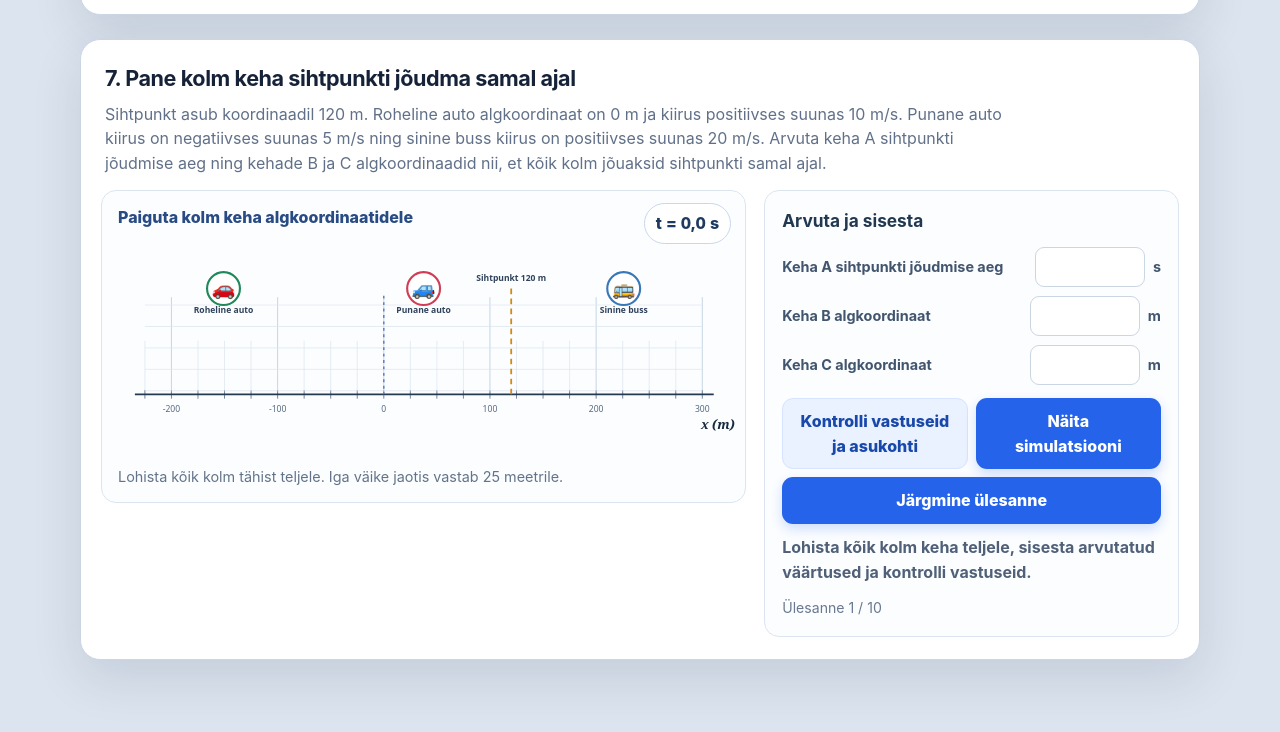
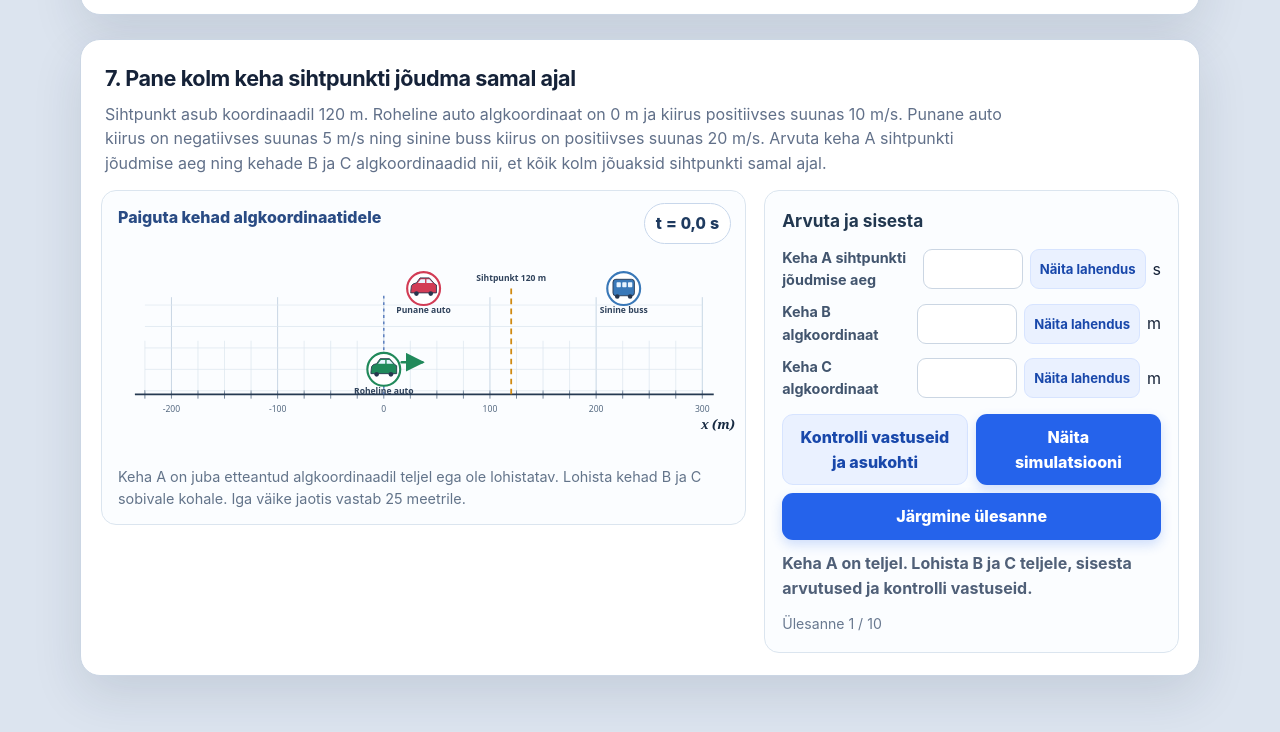
Before and after one commit to Siilik65/uhtlane-sirgliikumine-site, a plain HTML site: page index.html in a window 1280 px wide. Shown: the part 6587-7319 px from the top of the page. Drawn offline with Linux system fonts and the light colour scheme.

Commit message:
Correct vehicle colors and add answer solutions

```diff
--- a/index.html
+++ b/index.html
@@ -407,6 +407,7 @@
     .triple-target { stroke: #d18a12; stroke-width: 2.5; stroke-dasharray: 8 6; }
     .triple-token { cursor: grab; touch-action: none; }
     .triple-token:active { cursor: grabbing; }
+    .triple-fixed { cursor: default; }
     .triple-token:focus-visible circle { stroke-width: 4; }
     .triple-emoji { font: 27px "Apple Color Emoji", "Segoe UI Emoji", sans-serif; text-anchor: middle; dominant-baseline: central; }
     .triple-label { fill: #30435c; font: 750 12px ui-sans-serif, system-ui, sans-serif; text-anchor: middle; }
@@ -415,10 +416,13 @@
     .triple-note { margin: 0; padding: 0 16px 14px; color: #63748a; font-size: .9rem; }
     .triple-work-card { padding: 17px; }
     .triple-work-card h3 { margin: 0 0 12px; color: #223850; font-size: 1.08rem; }
-    .triple-fields { display: grid; gap: 9px; }
-    .triple-fields label { display: grid; grid-template-columns: minmax(0, 1fr) 110px auto; align-items: center; gap: 8px; color: #42556e; font-size: .9rem; font-weight: 750; }
-    .triple-fields input { width: 100%; min-width: 0; height: 40px; padding: 7px 9px; border: 1px solid #cbd6e3; border-radius: 9px; font: inherit; }
-    .triple-fields input:focus { border-color: var(--blue); outline: 3px solid rgba(37,99,235,.13); }
+    .triple-fields { display: grid; gap: 10px; }
+    .triple-field { display: grid; grid-template-columns: minmax(0,1fr) 100px auto auto; align-items: center; gap: 7px; }
+    .triple-field label { color: #42556e; font-size: .9rem; font-weight: 750; }
+    .triple-field input { width: 100%; min-width: 0; height: 40px; padding: 7px 9px; border: 1px solid #cbd6e3; border-radius: 9px; font: inherit; }
+    .triple-field input:focus { border-color: var(--blue); outline: 3px solid rgba(37,99,235,.13); }
+    .triple-field button { min-height: 40px; padding: 6px 9px; border: 1px solid #d7e4ff; border-radius: 9px; background: #eaf1ff; color: #1948ab; cursor: pointer; font: inherit; font-size: .82rem; font-weight: 750; white-space: nowrap; }
+    .triple-field button:hover { background: #dce8ff; }
     .triple-actions { display: flex; flex-wrap: wrap; gap: 8px; margin-top: 13px; }
     .triple-actions .btn { flex: 1 1 130px; }
     .triple-feedback { min-height: 40px; margin: 11px 0 0; color: #506078; font-weight: 750; }
@@ -445,6 +449,9 @@
       .triple-layout { grid-template-columns: 1fr; }
     }
     @media (max-width: 560px) {
+      .triple-field { grid-template-columns: minmax(70px,1fr) auto auto; }
+      .triple-field label { grid-column: 1 / -1; }
+      .triple-field input { grid-column: 1; }
       .page { width: min(100% - 20px, 1120px); padding-top: 27px; }
       .solution-steps { grid-template-columns: 1fr; }
       .reference { padding: 18px 16px; }
@@ -802,19 +809,19 @@
       </header>
       <div class="triple-layout">
         <div class="triple-chart-card">
-          <div class="triple-chart-title">Paiguta kolm keha algkoordinaatidele</div>
+          <div class="triple-chart-title">Paiguta kehad algkoordinaatidele</div>
           <div class="triple-timer" id="triple-timer">t = 0,0 s</div>
           <div class="triple-canvas-wrap">
             <svg class="triple-canvas" id="triple-canvas" viewBox="0 0 900 330" role="group" aria-label="Lohista kolm keha horisontaalsele koordinaatteljele."></svg>
           </div>
-          <p class="triple-note">Lohista kõik kolm tähist teljele. Iga väike jaotis vastab 25 meetrile.</p>
+          <p class="triple-note">Keha A on juba etteantud algkoordinaadil teljel ega ole lohistatav. Lohista kehad B ja C sobivale kohale. Iga väike jaotis vastab 25 meetrile.</p>
         </div>
         <div class="triple-work-card">
           <h3>Arvuta ja sisesta</h3>
           <div class="triple-fields">
-            <label for="triple-time">Keha A sihtpunkti jõudmise aeg<input id="triple-time" type="text" inputmode="decimal" autocomplete="off"><span>s</span></label>
-            <label for="triple-b-start">Keha B algkoordinaat<input id="triple-b-start" type="text" inputmode="decimal" autocomplete="off"><span>m</span></label>
-            <label for="triple-c-start">Keha C algkoordinaat<input id="triple-c-start" type="text" inputmode="decimal" autocomplete="off"><span>m</span></label>
+            <div class="triple-field"><label for="triple-time">Keha A sihtpunkti jõudmise aeg</label><input id="triple-time" type="text" inputmode="decimal" autocomplete="off"><button type="button" data-show-solution="time" aria-expanded="false">Näita lahendus</button><span>s</span></div>
+            <div class="triple-field"><label for="triple-b-start">Keha B algkoordinaat</label><input id="triple-b-start" type="text" inputmode="decimal" autocomplete="off"><button type="button" data-show-solution="b" aria-expanded="false">Näita lahendus</button><span>m</span></div>
+            <div class="triple-field"><label for="triple-c-start">Keha C algkoordinaat</label><input id="triple-c-start" type="text" inputmode="decimal" autocomplete="off"><button type="button" data-show-solution="c" aria-expanded="false">Näita lahendus</button><span>m</span></div>
           </div>
           <div class="triple-actions">
             <button class="btn btn-check" id="triple-check" type="button">Kontrolli vastuseid ja asukohti</button>
@@ -2050,10 +2057,25 @@
       function coord(x){return x<0?'−'+Math.abs(x):String(x);}
       function el(tag,attrs,text){const e=document.createElementNS(NS,tag);Object.entries(attrs||{}).forEach(([k,v])=>e.setAttribute(k,v));if(text)e.textContent=text;return e;}
       function linear(m){const a=m.x===0?'':coord(m.x)+' ';return a+(m.v<0?'− ':'+ ')+Math.abs(m.v)+'t';}
+      function drawVehicleIcon(parent,x,y,color,kind){
+        const icon=el('g',{transform:'translate('+x+' '+y+')'});
+        if(kind==='bus'){
+          icon.append(el('rect',{x:-15,y:-13,width:30,height:23,rx:4,fill:color,stroke:'#26364e','stroke-width':1.2}));
+          [-10,-2,6].forEach(dx=>icon.append(el('rect',{x:dx,y:-9,width:6,height:7,rx:1,fill:'#e8f4ff'})));
+          icon.append(el('circle',{cx:-9,cy:11,r:3.2,fill:'#26364e'}),el('circle',{cx:9,cy:11,r:3.2,fill:'#26364e'}));
+        }else{
+          icon.append(el('path',{d:'M-18 4 L-17 -4 Q-16 -7 -10 -8 L-5 -15 L8 -15 L15 -7 L18 -5 L18 6 L-18 6 Z',fill:color,stroke:'#26364e','stroke-width':1.2,'stroke-linejoin':'round'}));
+          icon.append(el('path',{d:'M-8 -8 L-4 -13 L2 -13 L2 -8 Z M4 -13 L8 -13 L13 -8 L4 -8 Z',fill:'#e8f4ff'}));
+          icon.append(el('circle',{cx:-10,cy:7,r:3.2,fill:'#26364e'}),el('circle',{cx:10,cy:7,r:3.2,fill:'#26364e'}));
+        }
+        parent.append(icon);
+      }
       function drawCar(m,x,y,id){
         const g=id?el('g',{'data-drag-id':id,tabindex:'0',role:'button','aria-label':'Lohista '+m.name+' algkoordinaadile',class:'meeting-token'}):el('g');
         g.append(el('circle',{cx:x,cy:y,r:24,fill:'#fff',stroke:m.color,'stroke-width':3}));
-        g.append(el('text',{x:x,y:y,class:'meeting-body-emoji'},m.emoji));
+        if(['🚗','🚙','🚘','🚕','🚚'].includes(m.emoji))drawVehicleIcon(g,x,y,m.color,'car');
+        else if(m.emoji==='🚌')drawVehicleIcon(g,x,y,m.color,'bus');
+        else g.append(el('text',{x:x,y:y,class:'meeting-body-emoji'},m.emoji));
         g.append(el('text',{x:x,y:y+32,class:'meeting-body-label'},m.name));svg.append(g);
       }
       function arrow(m,x,y){
@@ -2198,7 +2220,7 @@
         {target:-50,a:100,va:-10,vb:15,vc:-5},
         {target:100,a:0,va:5,vb:-10,vc:20}
       ];
-      let n=0, placed={a:null,b:null,c:null}, drag=null, pointer=null, ready=false, running=false, finished=false, t=0, started=null, raf=null;
+      let n=0, placed={a:0,b:null,c:null}, drag=null, pointer=null, ready=false, running=false, finished=false, t=0, started=null, raf=null;
       const axisY=230,L=60,R=840;
       const task=()=>tasks[n], time=()=>Math.abs((task().target-task().a)/task().va);
       const startCoords=()=>({a:task().a,b:task().target-task().vb*time(),c:task().target-task().vc*time()});
@@ -2209,6 +2231,19 @@
       const fmt=(v,d=2)=>Number(v.toFixed(d)).toString().replace('.',',');
       const signed=v=>(v<0?'−':'')+Math.abs(v);
       function el(tag,attrs={},text=''){const e=document.createElementNS(NS,tag);Object.entries(attrs).forEach(([k,v])=>e.setAttribute(k,v));if(text)e.textContent=text;return e;}
+      function drawVehicleIcon(parent,x,y,color,kind){
+        const icon=el('g',{transform:'translate('+x+' '+y+')'});
+        if(kind==='bus'){
+          icon.append(el('rect',{x:-15,y:-13,width:30,height:23,rx:4,fill:color,stroke:'#26364e','stroke-width':1.2}));
+          [-10,-2,6].forEach(dx=>icon.append(el('rect',{x:dx,y:-9,width:6,height:7,rx:1,fill:'#e8f4ff'})));
+          icon.append(el('circle',{cx:-9,cy:11,r:3.2,fill:'#26364e'}),el('circle',{cx:9,cy:11,r:3.2,fill:'#26364e'}));
+        }else{
+          icon.append(el('path',{d:'M-18 4 L-17 -4 Q-16 -7 -10 -8 L-5 -15 L8 -15 L15 -7 L18 -5 L18 6 L-18 6 Z',fill:color,stroke:'#26364e','stroke-width':1.2,'stroke-linejoin':'round'}));
+          icon.append(el('path',{d:'M-8 -8 L-4 -13 L2 -13 L2 -8 Z M4 -13 L8 -13 L13 -8 L4 -8 Z',fill:'#e8f4ff'}));
+          icon.append(el('circle',{cx:-10,cy:7,r:3.2,fill:'#26364e'}),el('circle',{cx:10,cy:7,r:3.2,fill:'#26364e'}));
+        }
+        parent.append(icon);
+      }
       function promptText(){const q=task();prompt.textContent='Sihtpunkt asub koordinaadil '+signed(q.target)+' m. '+bodies[0].name+' algkoordinaat on '+signed(q.a)+' m ja kiirus '+(q.va>0?'positiivses':'negatiivses')+' suunas '+Math.abs(q.va)+' m/s. '+bodies[1].name+' kiirus on '+(q.vb>0?'positiivses':'negatiivses')+' suunas '+Math.abs(q.vb)+' m/s ning '+bodies[2].name.toLowerCase()+' kiirus on '+(q.vc>0?'positiivses':'negatiivses')+' suunas '+Math.abs(q.vc)+' m/s. Arvuta keha A sihtpunkti jõudmise aeg ning kehade B ja C algkoordinaadid nii, et kõik kolm jõuaksid sihtpunkti samal ajal.';count.textContent='Ülesanne '+(n+1)+' / '+tasks.length;}
       function draw(){
         svg.replaceChildren(el('defs'));const d=domain(), major=100;
@@ -2218,18 +2253,20 @@
         if(d.lo<=0&&d.hi>=0)svg.append(el('line',{x1:px(0),y1:92,x2:px(0),y2:axisY,class:'triple-zero'}));
         const targetX=px(task().target);svg.append(el('line',{x1:targetX,y1:82,x2:targetX,y2:axisY,class:'triple-target'}),el('text',{x:targetX,y:72,class:'triple-label'},'Sihtpunkt '+signed(task().target)+' m'));
         if(running||finished){const starts=startCoords();bodies.forEach(b=>svg.append(el('line',{x1:px(starts[b.id]),y1:axisY-24,x2:px(task().target),y2:axisY-24,stroke:b.color,class:'triple-path'})));}
-        bodies.forEach((b,i)=>{let x=placed[b.id];if(running)x=startCoords()[b.id]+speeds()[b.id]*t;else if(finished)x=task().target;if(drag===b.id&&pointer)x=fromPx(pointer.x);const y=x===null?82:axisY-35;const group=el('g',{'data-body':b.id,tabindex:'0',role:'button','aria-label':'Lohista '+b.name+' koordinaatteljele',class:'triple-token'});group.append(el('circle',{cx:x===null?170+i*280:px(x),cy:y,r:23,fill:'#fff',stroke:b.color,'stroke-width':3}));group.append(el('text',{x:x===null?170+i*280:px(x),y,class:'triple-emoji'},b.emoji));group.append(el('text',{x:x===null?170+i*280:px(x),y:y+34,class:'triple-label'},b.name));if(x!==null){const direction=speeds()[b.id]>0?1:-1,markerId='triple-arrow-'+b.id,marker=el('marker',{id:markerId,markerWidth:8,markerHeight:8,refX:7,refY:4,orient:'auto'});marker.append(el('path',{d:'M0 0 L8 4 L0 8 Z',fill:b.color}));svg.querySelector('defs').append(marker);group.append(el('line',{x1:px(x)+direction*25,y1:y-10,x2:px(x)+direction*54,y2:y-10,stroke:b.color,class:'triple-arrow','marker-end':'url(#'+markerId+')'}));}svg.append(group);});
+        bodies.forEach((b,i)=>{let x=placed[b.id];if(running)x=startCoords()[b.id]+speeds()[b.id]*t;else if(finished)x=task().target;if(drag===b.id&&pointer)x=fromPx(pointer.x);const y=x===null?82:axisY-35,center=x===null?170+i*280:px(x);const attrs=b.id==='a'?{class:'triple-token triple-fixed'}:{'data-body':b.id,tabindex:'0',role:'button','aria-label':'Lohista '+b.name+' koordinaatteljele',class:'triple-token'};const group=el('g',attrs);group.append(el('circle',{cx:center,cy:y,r:23,fill:'#fff',stroke:b.color,'stroke-width':3}));if(b.emoji==='🚗'||b.emoji==='🚙')drawVehicleIcon(group,center,y,b.color,'car');else drawVehicleIcon(group,center,y,b.color,'bus');group.append(el('text',{x:center,y:y+34,class:'triple-label'},b.name));if(x!==null){const direction=speeds()[b.id]>0?1:-1,markerId='triple-arrow-'+b.id,marker=el('marker',{id:markerId,markerWidth:8,markerHeight:8,refX:7,refY:4,orient:'auto'});marker.append(el('path',{d:'M0 0 L8 4 L0 8 Z',fill:b.color}));svg.querySelector('defs').append(marker);group.append(el('line',{x1:center+direction*25,y1:y-10,x2:center+direction*54,y2:y-10,stroke:b.color,class:'triple-arrow','marker-end':'url(#'+markerId+')'}));}svg.append(group);});
       }
       function message(text,kind=''){feedback.textContent=text;feedback.className='triple-feedback'+(kind?' '+kind:'');}
-      function clear(){if(raf!==null)cancelAnimationFrame(raf);raf=null;placed={a:null,b:null,c:null};drag=null;pointer=null;ready=false;running=false;finished=false;t=0;started=null;timeInput.value='';bInput.value='';cInput.value='';simulateButton.disabled=true;timer.textContent='t = 0,0 s';solution.hidden=true;solution.replaceChildren();message('Lohista kõik kolm keha teljele, sisesta arvutatud väärtused ja kontrolli vastuseid.');promptText();draw();}
+      function clear(){if(raf!==null)cancelAnimationFrame(raf);raf=null;placed={a:task().a,b:null,c:null};drag=null;pointer=null;ready=false;running=false;finished=false;t=0;started=null;timeInput.value='';bInput.value='';cInput.value='';simulateButton.disabled=true;timer.textContent='t = 0,0 s';solution.hidden=true;solution.replaceChildren();document.querySelectorAll('[data-show-solution]').forEach(button=>button.setAttribute('aria-expanded','false'));message('Keha A on teljel. Lohista B ja C teljele, sisesta arvutused ja kontrolli vastuseid.');promptText();draw();}
       function numeric(input){return parseFloat(input.value.trim().replace(',','.'));}
-      function check(){const q=task(),coords=startCoords(),a=numeric(timeInput),b=numeric(bInput),c=numeric(cInput);const missing=bodies.filter(body=>placed[body.id]===null);if(missing.length)return message('Lohista teljele kõik kolm keha.','retry');const badPosition=bodies.find(body=>Math.abs(placed[body.id]-coords[body.id])>1);const correctInputs=Number.isFinite(a)&&Number.isFinite(b)&&Number.isFinite(c)&&Math.abs(a-time())<.06&&Math.abs(b-coords.b)<.6&&Math.abs(c-coords.c)<.6;const correctPositions=!badPosition;if(correctInputs&&correctPositions){ready=true;simulateButton.disabled=false;message('Õige! Kõik kolm keha jõuavad sihtpunkti '+fmt(time())+' s pärast. Käivita simulatsioon.','success');solution.hidden=true;return;}showSolution();if(!correctInputs)message('Vastustes on viga. Vaata lahenduskäiku ja proovi uuesti.','retry');else message(badPosition.name+' algkoordinaat ei ole õige. Kontrolli telje jaotisi.','retry');}
-      function showSolution(){const q=task(),coords=startCoords(),tt=time();solution.replaceChildren();const h=document.createElement('h3');h.textContent='Lahendus';solution.append(h);const add=text=>{const p=document.createElement('p');p.textContent=text;solution.append(p);};add(bodies[0].name+': '+signed(q.target)+' = '+signed(q.a)+' '+(q.va<0?'−':'+')+' '+Math.abs(q.va)+'t');add('t = ('+signed(q.target)+' − ('+signed(q.a)+')) / '+q.va+' = '+fmt(tt)+' s');add(bodies[1].name+': x₀ = '+signed(q.target)+' − ('+q.vb+' · '+fmt(tt)+') = '+signed(coords.b)+' m');add(bodies[2].name+': x₀ = '+signed(q.target)+' − ('+q.vc+' · '+fmt(tt)+') = '+signed(coords.c)+' m');solution.hidden=false;}
+      function check(){const q=task(),coords=startCoords(),a=numeric(timeInput),b=numeric(bInput),c=numeric(cInput);const missing=bodies.filter(body=>body.id!=='a'&&placed[body.id]===null);if(missing.length)return message('Lohista teljele kõik kolm keha.','retry');const badPosition=bodies.find(body=>Math.abs(placed[body.id]-coords[body.id])>1);const correctInputs=Number.isFinite(a)&&Number.isFinite(b)&&Number.isFinite(c)&&Math.abs(a-time())<.06&&Math.abs(b-coords.b)<.6&&Math.abs(c-coords.c)<.6;const correctPositions=!badPosition;if(correctInputs&&correctPositions){ready=true;simulateButton.disabled=false;message('Õige! Kõik kolm keha jõuavad sihtpunkti '+fmt(time())+' s pärast. Käivita simulatsioon.','success');solution.hidden=true;return;}showSolution();if(!correctInputs)message('Vastustes on viga. Vaata lahenduskäiku ja proovi uuesti.','retry');else message(badPosition.name+' algkoordinaat ei ole õige. Kontrolli telje jaotisi.','retry');}
+      function solutionText(key){const q=task(),coords=startCoords(),tt=time();if(key==='time')return [bodies[0].name+': '+signed(q.target)+' = '+signed(q.a)+' '+(q.va<0?'−':'+')+' '+Math.abs(q.va)+'t','t = ('+signed(q.target)+' − ('+signed(q.a)+')) / '+q.va+' = '+fmt(tt)+' s'].join(' · ');const id=key==='b'?'b':'c',body=id==='b'?bodies[1]:bodies[2],speed=id==='b'?q.vb:q.vc;return body.name+': x₀ = '+signed(q.target)+' − ('+speed+' · '+fmt(tt)+') = '+signed(coords[id])+' m';}
+      function toggleSolution(key,button){const existing=solution.querySelector('[data-step="'+key+'"]');if(existing){existing.remove();button.setAttribute('aria-expanded','false');if(!solution.querySelector('[data-step]'))solution.hidden=true;return;}let h=solution.querySelector('h3');if(!h){h=document.createElement('h3');h.textContent='Lahendused';solution.append(h);}const p=document.createElement('p');p.setAttribute('data-step',key);p.textContent=solutionText(key);solution.append(p);solution.hidden=false;button.setAttribute('aria-expanded','true');}
       function pointFrom(e){const p=svg.createSVGPoint();p.x=e.clientX;p.y=e.clientY;return p.matrixTransform(svg.getScreenCTM().inverse());}
-      svg.addEventListener('pointerdown',e=>{const target=e.target.closest('[data-body]');if(!target||running)return;drag=target.getAttribute('data-body');pointer=pointFrom(e);svg.setPointerCapture(e.pointerId);draw();});
+      svg.addEventListener('pointerdown',e=>{const target=e.target.closest('[data-body]');if(!target||running||target.getAttribute('data-body')==='a')return;drag=target.getAttribute('data-body');pointer=pointFrom(e);svg.setPointerCapture(e.pointerId);draw();});
       svg.addEventListener('pointermove',e=>{if(drag){pointer=pointFrom(e);draw();}});
       svg.addEventListener('pointerup',e=>{if(!drag)return;const p=pointFrom(e),id=drag;if(p.y>120&&p.y<270)placed[id]=fromPx(p.x);drag=null;pointer=null;draw();});
       svg.addEventListener('pointercancel',()=>{drag=null;pointer=null;draw();});
+      document.querySelectorAll('[data-show-solution]').forEach(button=>button.addEventListener('click',()=>toggleSolution(button.getAttribute('data-show-solution'),button)));
       document.getElementById('triple-check').addEventListener('click',check);
       document.getElementById('triple-next').addEventListener('click',()=>{n=(n+1)%tasks.length;clear();});
       simulateButton.addEventListener('click',()=>{if(!ready)return;running=true;finished=false;t=0;started=null;solution.hidden=true;message('Simulatsioon käib…');draw();raf=requestAnimationFrame(animate);});
```
